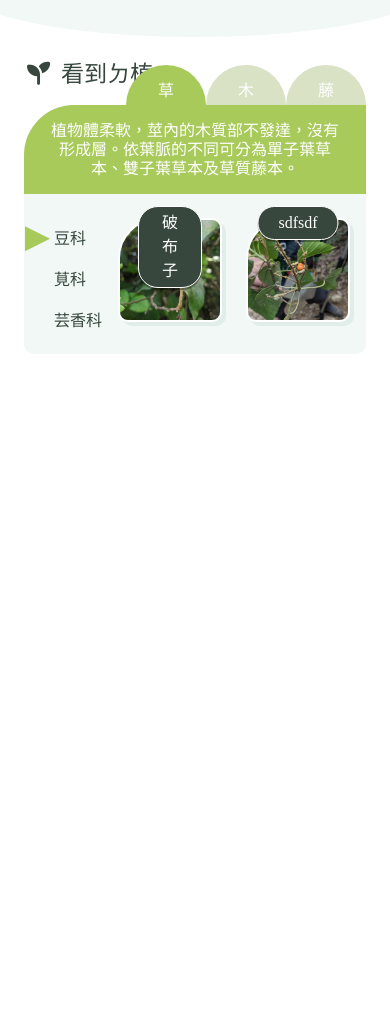
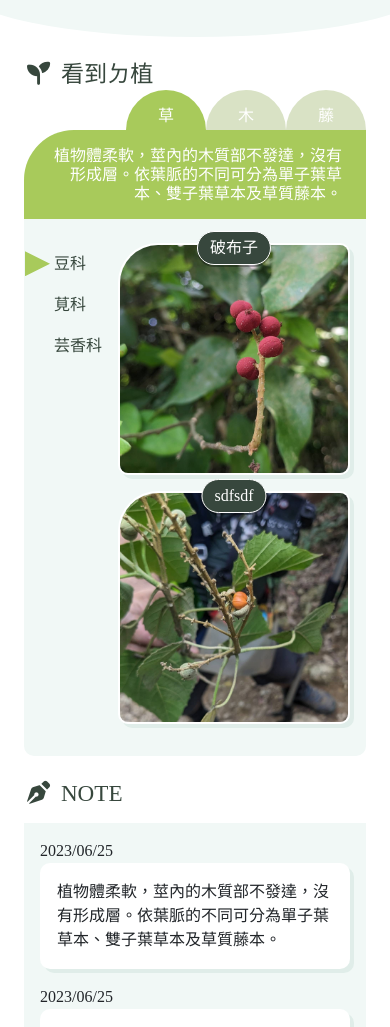
Before and after one commit to birteliu/morgengruen_tw, a website: page src/plant.html in a window 390 px wide. Shown: the part 69-1096 px from the top of the page. Before the commit the page ends 844 px from the top, so only its background shows below. Drawn offline with nearby package versions, Linux system fonts and the light colour scheme; files that its build step writes are made by us from their sources; a web font is replaced by a local one.

Commit message:
no message

```diff
--- a/gulpfile.js
+++ b/gulpfile.js
@@ -47,7 +47,7 @@ function clean() {
 // Images task
 function images() {
   return gulp
-    .src("src/images/*")
+    .src("src/images/**/*")
     .pipe(newer("dist/images"))
     .pipe(
       imagemin([
--- a/src/plant.html
+++ b/src/plant.html
@@ -15,7 +15,7 @@
 {% block content %}
 <div class="container page-wrap">
     <div class="row">
-        <div class="col-md-8">
+        <div class="col-md-8 mb-4">
             <h3 class="mb-3 main-color01"><i class="fas fa-seedling me-2"></i>看到ㄉ植</h3>
             <ul class="nav nav-pills plant-tabs" id="pills-tab" role="tablist">
                 <li class="nav-item herb" role="presentation">
@@ -40,7 +40,7 @@
                         <div class="tab-content" id="v-pills-tabContent">
                           <div class="tab-pane fade show active" id="v-pills-family1" role="tabpanel" aria-labelledby="v-pills-family1-tab" tabindex="0">
                             <div class="row py-3 pe-3 ps-md-3">
-                                <div class="col-md-4 col-6 plant-block" data-bs-toggle="modal" data-bs-target="#herb1Modal">
+                                <div class="col-md-4 plant-block" data-bs-toggle="modal" data-bs-target="#herb1Modal">
                                     <div class="plant-name">破布子</div>
                                     <img src="images/plant/herb1.jpg" class="img-fluid" alt="">
                                 </div>
@@ -54,7 +54,7 @@
                                         </div>
                                     </div>
                                 </div>
-                                <div class="col-md-4 col-6 plant-block" data-bs-toggle="modal" data-bs-target="#herb2Modal">
+                                <div class="col-md-4 plant-block" data-bs-toggle="modal" data-bs-target="#herb2Modal">
                                     <div class="plant-name">sdfsdf</div>
                                     <img src="images/plant/herb2.jpg" alt="" class="img-fluid">
                                 </div>
@@ -86,7 +86,7 @@
                         <div class="tab-content" id="v-pills-tabContent">
                           <div class="tab-pane fade show active" id="v-pills-family1" role="tabpanel" aria-labelledby="v-pills-family1-tab" tabindex="0">
                             <div class="row py-3 pe-3 ps-md-3">
-                                <div class="col-md-4 col-6 plant-block" data-bs-toggle="modal" data-bs-target="#woody1Modal">
+                                <div class="col-md-4 plant-block" data-bs-toggle="modal" data-bs-target="#woody1Modal">
                                     <div class="plant-name">破布子</div>
                                     <img src="images/plant/woody1.jpg" class="img-fluid" alt="">
                                 </div>
@@ -118,7 +118,7 @@
                         <div class="tab-content" id="v-pills-tabContent">
                           <div class="tab-pane fade show active" id="v-pills-family1" role="tabpanel" aria-labelledby="v-pills-family1-tab" tabindex="0">
                             <div class="row py-3 pe-3 ps-md-3">
-                                <div class="col-md-4 col-6 plant-block" data-bs-toggle="modal" data-bs-target="#vine1Modal">
+                                <div class="col-md-4 plant-block" data-bs-toggle="modal" data-bs-target="#vine1Modal">
                                     <div class="plant-name">破布子</div>
                                     <img src="images/plant/vine1.jpg" class="img-fluid" alt="">
                                 </div>
@@ -141,6 +141,25 @@
                 </div>
             </div>
         </div>
+        <div class="col-md-4 mb-3">
+            <h3 class="mb-3 main-color01 text-md-end"><i class="fas fa-pen-nib me-2"></i>NOTE</h3>
+            <div class="bg-color01-light p-3">
+                <div>2023/06/25</div>
+                <div class="note" data-bs-toggle="modal" data-bs-target="#note1Modal">植物體柔軟，莖內的木質部不發達，沒有形成層。依葉脈的不同可分為單子葉草本、雙子葉草本及草質藤本。</div>
+                <!-- Modal -->
+                <div class="modal fade" id="note1Modal" tabindex="-1" aria-labelledby="note1ModalLabel" aria-hidden="true">
+                    <div class="modal-dialog modal-dialog-scrollable modal-dialog-centered">
+                        <div class="modal-content">
+                            <div class="modal-body">
+                            note1
+                            </div>
+                        </div>
+                    </div>
+                </div>
+                <div>2023/06/25</div>
+                <div class="note">植物體柔軟，莖內的木質部不發達，沒有形成層。依葉脈的不同可分為單子葉草本、雙子葉草本及草質藤本。</div>
+            </div>
+        </div>
     </div>
 </div>
 {% endblock %}
--- a/src/scss/_custom.scss
+++ b/src/scss/_custom.scss
@@ -7,7 +7,6 @@
 
 body {
     font-family: FakePearl-Regular;
-    z-index: -2;
     overflow-x: hidden;
     background-color: #ffffff;
 }
@@ -20,12 +19,16 @@ main {
 
 .page-wrap {
     margin-top: 4rem;
+    min-height: 70vh;
 }
 
 ul.plant-tabs {
     display: flex;
     justify-content: flex-end;
     margin-top: -40px;
+    @include media-breakpoint-down(md) {
+        margin-top: -15px;
+    }
     li.nav-item {
         button {
             background-color: $main-color02-light;
@@ -62,6 +65,9 @@ ul.plant-tabs {
             border-top-left-radius: 50px;
             padding: 1rem 1.5rem;
             text-align: center;
+            @include media-breakpoint-down(md) {
+                text-align: right;
+            }
         }
         &.herb {
             h6 {
@@ -131,6 +137,9 @@ ul.plant-tabs {
                         top: -0.75rem;
                         border: 1px solid #fff;
                         box-shadow: 0px 2px 0px 0px rgba(0, 0, 0, 0.30);
+                        @include media-breakpoint-down(md) {
+                            padding: .25rem .75rem;
+                        }
                     }
                     img {
                         border-radius: 40px 10px 10px 10px;
@@ -142,3 +151,17 @@ ul.plant-tabs {
         }
     }
 }
+.note {
+    cursor: pointer;
+    padding: 1rem;
+    border-radius: $custom-border-radius;
+    box-shadow: $custom-box-shadow;
+    background: white;
+    margin-bottom: 1rem;
+    border: 1px solid transparent;
+    transition: .3s;
+    &:hover {
+        border-color: $main-color02;
+        transform: scale(1.05);
+    }
+}
--- a/src/scss/_variables.scss
+++ b/src/scss/_variables.scss
@@ -90,3 +90,9 @@ $custom-border-radius: 10px;
     color: darken($main-color01, 10%)!important;
   }
 }
+.custom-shadow {
+  box-shadow: $custom-box-shadow;
+}
+.custom-radius {
+  border-radius: $custom-border-radius;
+}
--- a/src/templates/layout.html
+++ b/src/templates/layout.html
@@ -20,6 +20,9 @@
             <!-- 內容切換 -->
             {% block content %}{% endblock %}
         </div>
+        <footer class="mt-5">
+            <img src="images/logo-footer.svg" class="d-block mx-auto" width="100" alt="">
+        </footer>
     </main>
 
     <!-- js 載入 -->
```
Also changed, not shown: dist/css/style.css, dist/images/logo-footer.svg (added), dist/images/plant/herb1.jpg, dist/images/plant/herb2.jpg, dist/images/plant/vine1.jpg, dist/images/plant/woody1.jpg, dist/index.html, dist/plant.html, dist/templates/layout.html, src/images/logo-footer.svg (added), 1 other file.
